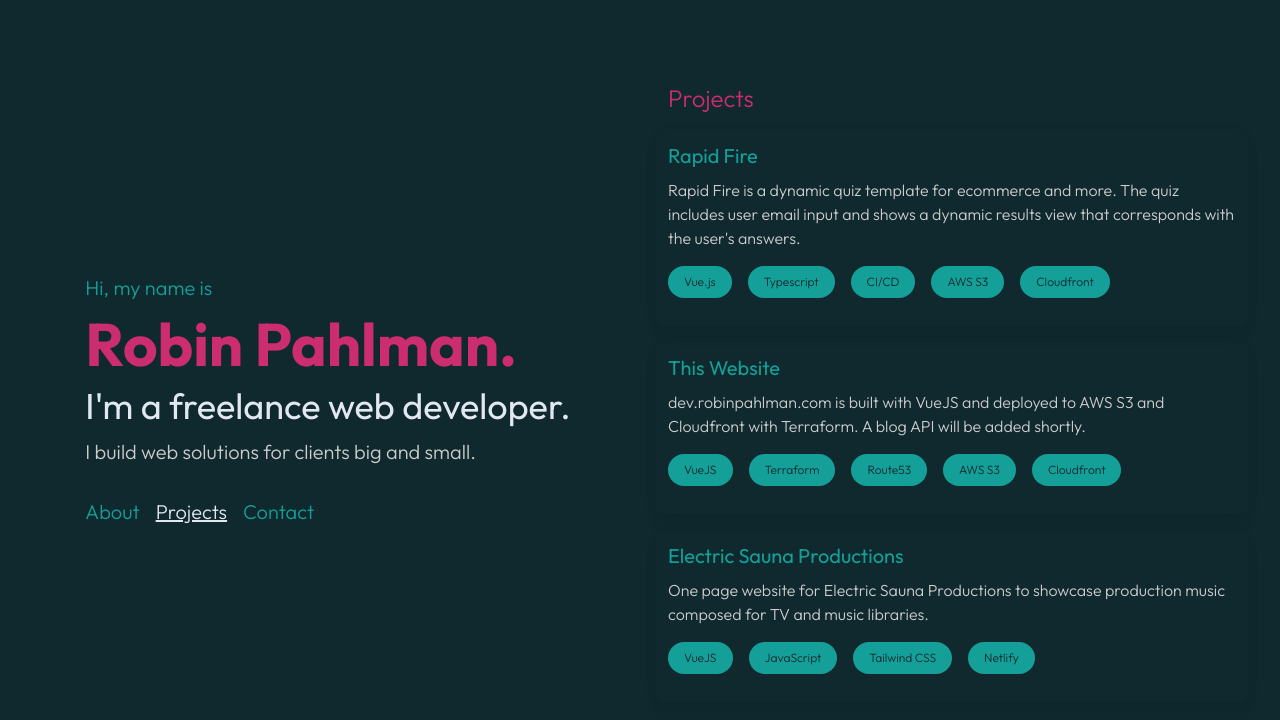
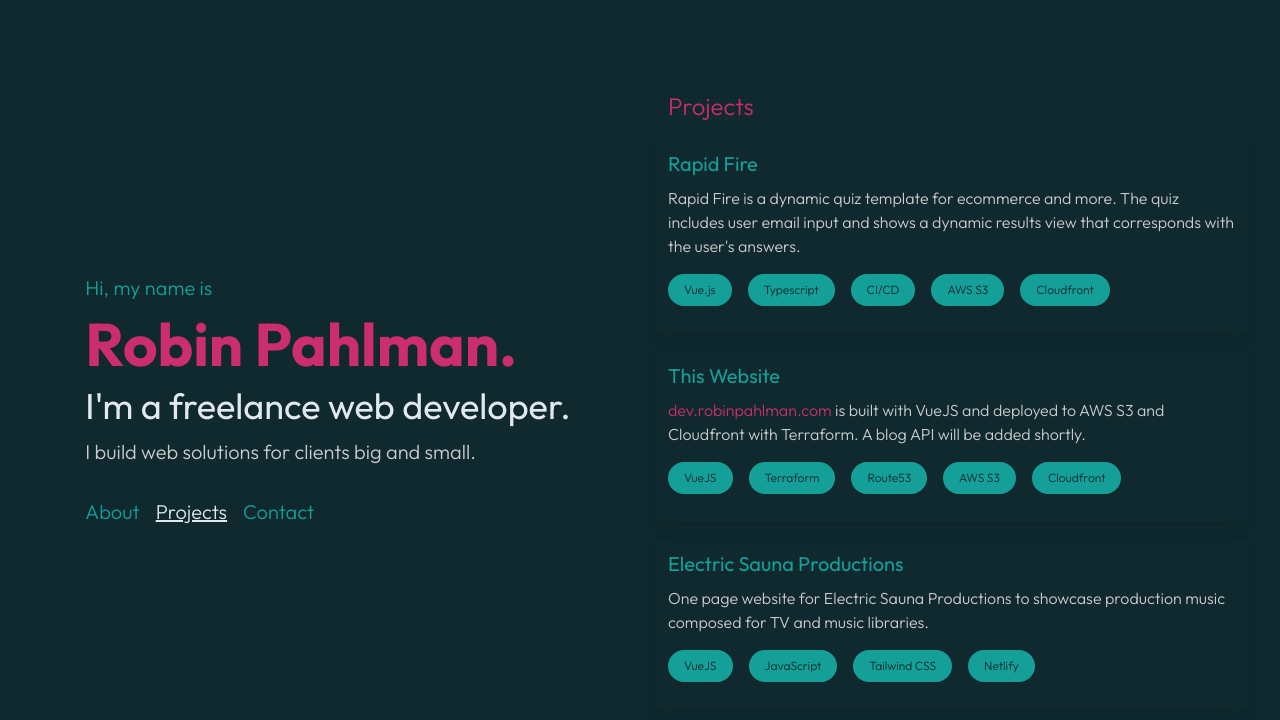
Before and after one commit to aut0maat10/rp-music-dev-client, a Vue app in the folder app/: page /projects in a window 1280 px wide. Shown: the top 720 px of the page. Built offline with nearby package versions, Linux system fonts and the light colour scheme.

Commit message:
edit projects texxt

```diff
--- a/app/src/views/ProjectsView.vue
+++ b/app/src/views/ProjectsView.vue
@@ -4,7 +4,7 @@
 
 <template>
   <main>
-    <div class="text-2xl text-magenta ml-3"><h1>Projects</h1></div>
+    <div class="text-2xl text-magenta mt-4 lg:ml-3"><h1>Projects</h1></div>
     <!-- CARD 1 -->
     <a href="https://d1tk1bfpsixa20.cloudfront.net/">
       <div
@@ -55,7 +55,7 @@
           This Website
         </h5>
         <p class="mb-4 text-base text-neutral-600 dark:text-neutral-200">
-          dev.robinpahlman.com is built with VueJS and deployed to AWS S3 and Cloudfront with Terraform. A blog API will be added shortly.
+          <span class="text-magenta text-base">dev.robinpahlman.com</span> is built with VueJS and deployed to AWS S3 and Cloudfront with Terraform. A blog API will be added shortly.
         </p>
         <div class="flex mb-4">
           <button class="bg-green text-black text-xs mr-4 py-2 px-4 rounded-full">
```
